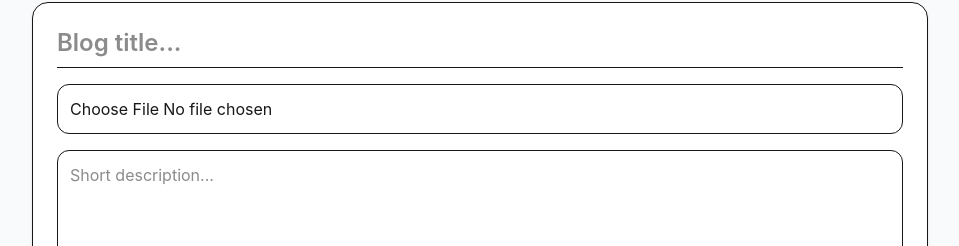
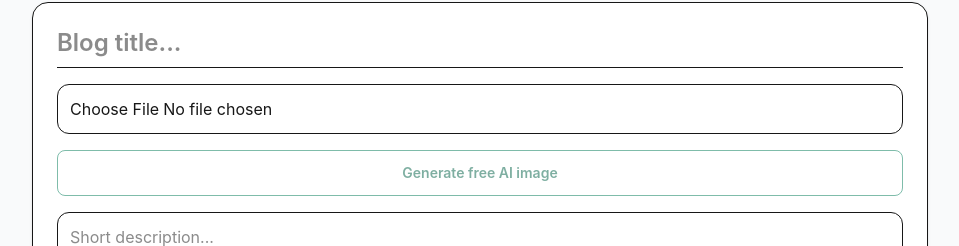
Before and after one commit to Divinity-dev/Nutrition-blog, a Next.js app: page /create in a window 1280 px wide. Shown: the part 1004-1250 px from the top of the page, without its empty margins (160-1119 px from the left). Built offline with nearby package versions, Linux system fonts and the light colour scheme; no server answers.

Commit message:
Add free AI featured image generation control

```diff
--- a/src/app/create/page.jsx
+++ b/src/app/create/page.jsx
@@ -379,6 +379,30 @@ const CreateBlog = () => {
     }
   }}
 />
+<button
+  type="button"
+  disabled={!values.title?.trim() || aiGenerating}
+  onClick={async () => {
+    try {
+      setAiGenerating(true);
+      const response = await axios.post(
+        process.env.NEXT_PUBLIC_API_URL + "/api/ai/generate-image",
+        { prompt: values.title },
+        { withCredentials: true }
+      );
+      setFieldValue("image", response.data.image);
+      setFieldValue("imageSource", "ai");
+      toast.success("AI featured image generated and saved.");
+    } catch (error) {
+      toast.error(error.response?.data?.message || "AI image generation failed. You can still publish using an existing article image.");
+    } finally {
+      setAiGenerating(false);
+    }
+  }}
+  className="rounded-lg border border-emerald-700 px-4 py-3 text-sm font-semibold text-emerald-800 hover:bg-emerald-50 disabled:opacity-50"
+>
+  Generate free AI image
+</button>
 {values.image && (
   <img
     src={values.image}
```
